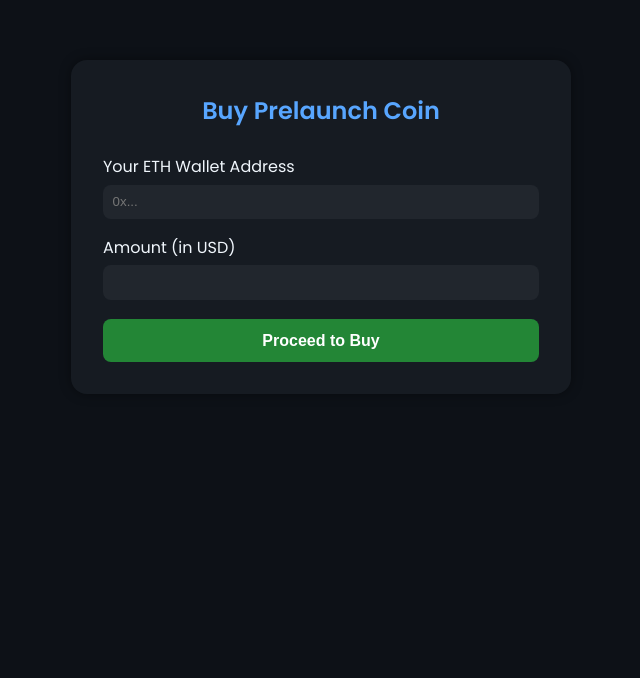
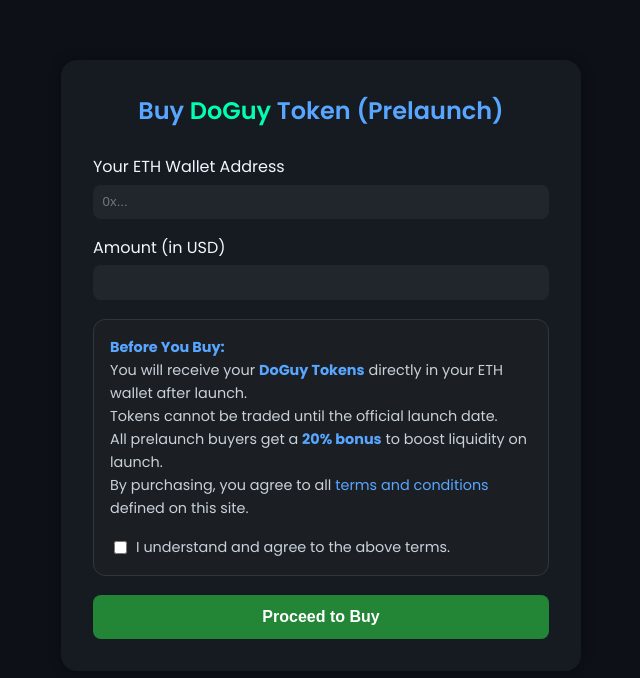
Before and after one commit to vishubth/noguy, a FastAPI app: page /user-panel in a window 1280 px wide. Shown: the top 678 px of the page, without its empty margins (319-959 px from the left). Run offline with FastAPI, Linux system fonts and the light colour scheme.

Commit message:
Add files via upload

```diff
--- a/templates/user-panel.html
+++ b/templates/user-panel.html
@@ -2,7 +2,7 @@
 <html lang="en">
 <head>
   <meta charset="UTF-8">
-  <title>Buy Coin | Prelaunch</title>
+  <title>Buy DoGuy Token | Prelaunch</title>
   <link rel="stylesheet" href="/static/css/styles.css">
   <style>
     body {
@@ -13,7 +13,7 @@
       padding: 0;
     }
     .container {
-      max-width: 500px;
+      max-width: 520px;
       margin: 60px auto;
       background: #161b22;
       border-radius: 16px;
@@ -30,7 +30,7 @@
       margin-top: 1rem;
       font-weight: 500;
     }
-    input {
+    input[type="text"], input[type="number"] {
       width: 100%;
       padding: 0.6rem;
       border: none;
@@ -77,11 +77,26 @@
       margin: 1rem auto;
     }
     .hidden { display: none; }
+    .highlight {
+      color: #00ffae;
+      font-weight: 700;
+      font-size: 1.2rem;
+    }
+    .terms-box {
+      background: #1b1f24;
+      border: 1px solid #30363d;
+      border-radius: 12px;
+      padding: 1rem;
+      margin-top: 1.2rem;
+      font-size: 0.9rem;
+      color: #c9d1d9;
+    }
+    .terms-box strong { color: #58a6ff; }
   </style>
 </head>
 <body>
   <div class="container">
-    <h2>Buy Prelaunch Coin</h2>
+    <h2>Buy <span style="color:#00ffae;">DoGuy</span> Token (Prelaunch)</h2>
 
     <!-- Step 1: Purchase Form -->
     <form id="buyForm">
@@ -90,6 +105,21 @@
 
       <label for="amount">Amount (in USD)</label>
       <input type="number" id="amount" step="any" required>
+
+      <!-- Terms & Conditions -->
+      <div class="terms-box">
+        <p><strong>Before You Buy:</strong></p>
+        <ul style="text-align:left; line-height:1.6;">
+          <li>You will receive your <strong>DoGuy Tokens</strong> directly in your ETH wallet after launch.</li>
+          <li>Tokens cannot be traded until the official launch date.</li>
+          <li>All prelaunch buyers get a <strong>20% bonus</strong> to boost liquidity on launch.</li>
+          <li>By purchasing, you agree to all <a href="/terms" style="color:#58a6ff;">terms and conditions</a> defined on this site.</li>
+        </ul>
+        <label style="display:flex; align-items:center; gap:6px; margin-top:1rem;">
+          <input type="checkbox" id="agreeTerms" required>
+          <span>I understand and agree to the above terms.</span>
+        </label>
+      </div>
 
       <button type="submit">Proceed to Buy</button>
     </form>
@@ -103,8 +133,8 @@
         <img id="qrCode" alt="QR Code" width="160" height="160">
       </div>
       <p>Amount to send: <strong><span id="ethAmount"></span> ETH</strong></p>
-      <p>You will receive <strong><span id="tokenAmount"></span></strong> tokens.</p>
-      <p class="note">Once you send the ETH and it reaches at least 2 confirmations, paste your transaction hash below to confirm your payment.</p>
+      <p class="highlight">You will receive <span id="tokenAmount"></span> <strong>DoGuy Tokens</strong> (including +20% bonus 🎉)</p>
+      <p class="note">After sending the ETH and 2 confirmations, paste your transaction hash below to confirm your payment.</p>
 
       <label for="txhash">Transaction Hash</label>
       <input type="text" id="txhash" placeholder="0xYourTxHashHere">
@@ -128,6 +158,12 @@
     e.preventDefault();
     const wallet = document.getElementById("wallet").value.trim();
     const amount = document.getElementById("amount").value.trim();
+    const agree = document.getElementById("agreeTerms").checked;
+
+    if (!agree) {
+      alert("You must agree to the terms and conditions before proceeding.");
+      return;
+    }
 
     const res = await fetch("/api/buy", {
       method: "POST",
@@ -137,16 +173,19 @@
 
     const data = await res.json();
     if (data.eth_address) {
+      // Add +20% bonus
+      const totalTokens = (data.tokens_allocated * 1.2).toFixed(2);
+
       paymentInfo.classList.remove("hidden");
       document.getElementById("ethAddress").textContent = data.eth_address;
       document.getElementById("ethAmount").textContent = data.amount_eth;
-      document.getElementById("tokenAmount").textContent = data.tokens_allocated;
+      document.getElementById("tokenAmount").textContent = totalTokens;
 
       // Generate QR Code for the ETH address
       document.getElementById("qrCode").src =
         `https://api.qrserver.com/v1/create-qr-code/?size=160x160&data=${encodeURIComponent(data.eth_address)}`;
 
-      // Remember wallet in localStorage for dashboard use
+      // Save wallet for dashboard
       localStorage.setItem("user_wallet", wallet);
     } else {
       alert("Error: " + (data.detail || "Something went wrong"));
```
